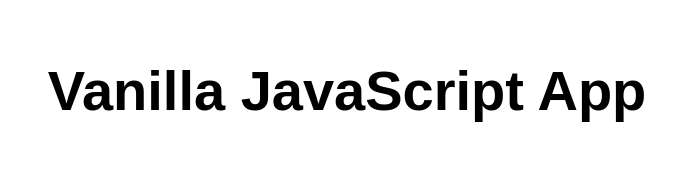
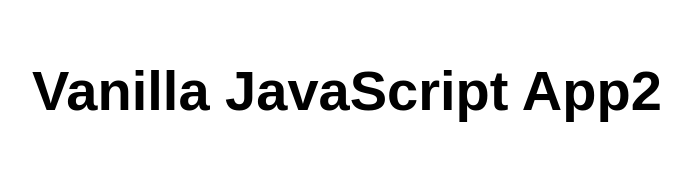
Before and after one commit to JamieBickers/ScottishMetalGigs, a website: page WebApp/index.html in a window 1280 px wide. Shown: the whole page, without its empty margins (293-984 px from the left). Drawn offline with Linux system fonts and the light colour scheme.

Commit message:
changed folder

```diff
--- a/WebApp/index.html
+++ b/WebApp/index.html
@@ -10,7 +10,7 @@
 
 <body>
   <main>
-    <h1>Vanilla JavaScript App</h1>
+    <h1>Vanilla JavaScript App2</h1>
   </main>
 </body>
 
```
